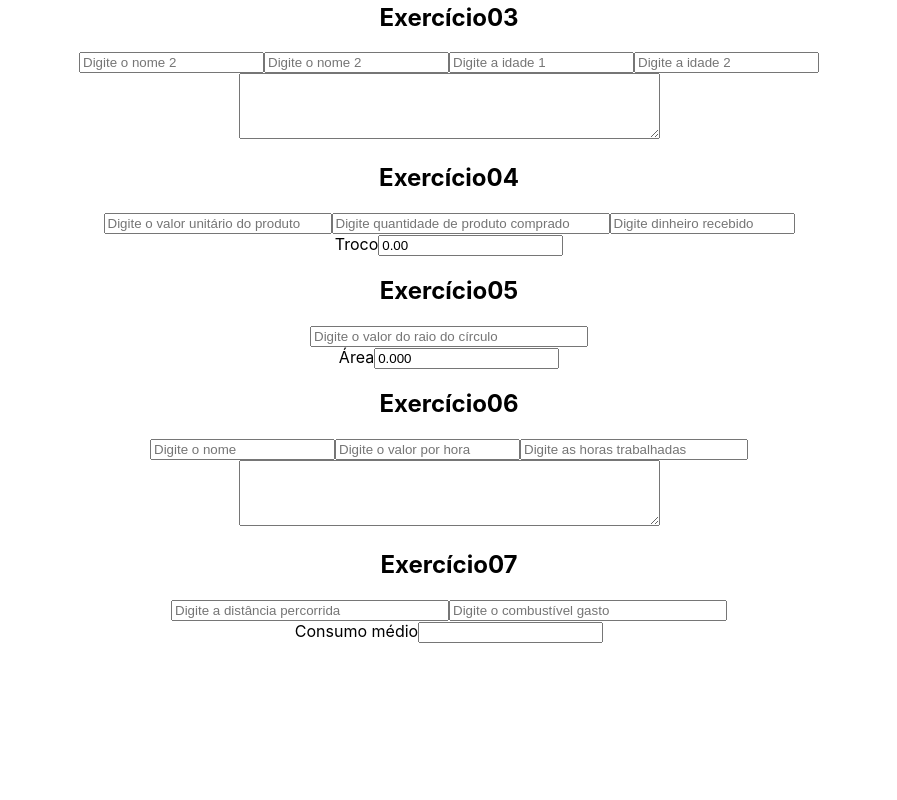
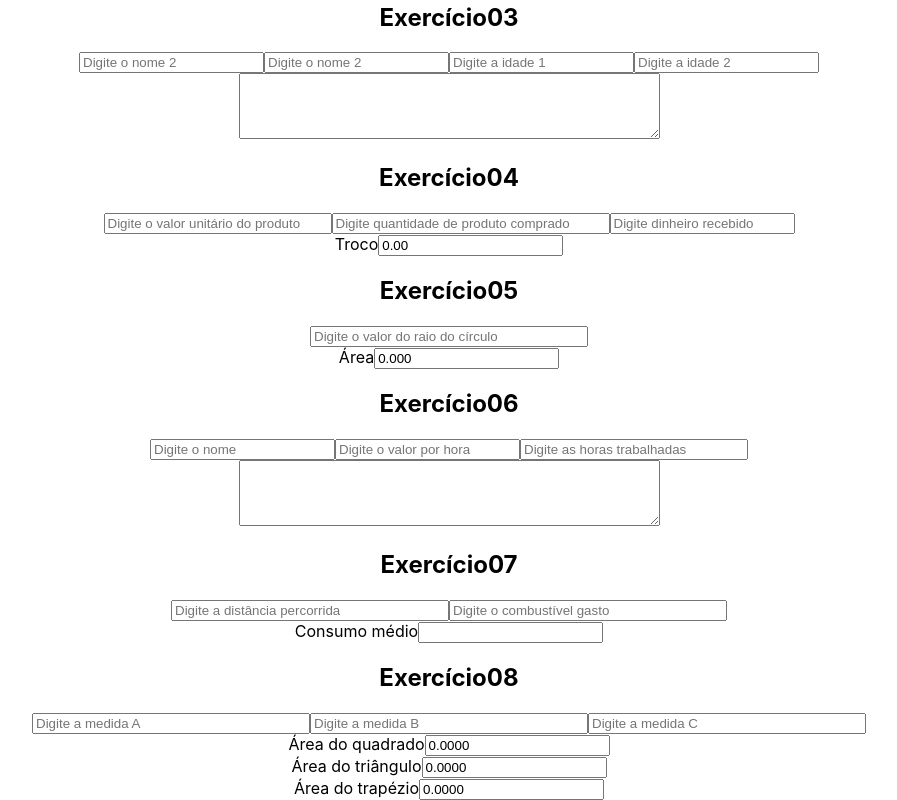
Before and after one commit to FernandoYoneda/Tegra, a React (Create React App) app: page / in a window 1280 px wide. Shown: the part 309-1109 px from the top of the page, without its empty margins (191-1088 px from the left). Before the commit the page ends 952 px from the top, so only its background shows below. Built offline with nearby package versions, Linux system fonts and the light colour scheme.

Commit message:
exercicio08

```diff
--- a/src/App.tsx
+++ b/src/App.tsx
@@ -10,6 +10,7 @@ import Exercicio04 from "./Exercicio04/exercicio04";
 import Exercicio05 from "./Exercicio05/exercicio05";
 import Exercicio06 from "./Exercicio06/exercicio06";
 import Exercicio07 from "./Exercicio07/exercicio07";
+import Exercicio08 from "./Exercicio08/exercicio08";
 
 function App() {
   return (
@@ -21,6 +22,7 @@ function App() {
       <Exercicio05 />
       <Exercicio06 />
       <Exercicio07 />
+      <Exercicio08 />
     </div>
   );
 }
--- /dev/null
+++ b/src/Exercicio08/exercicio08.tsx
@@ -0,0 +1,66 @@
+import { useState } from "react";
+
+const Exercicio08 = () => {
+  const [dados, setDados] = useState({
+    medidaA: 0,
+    medidaB: 0,
+    medidaC: 0,
+  });
+
+  const areaQuadrado = dados.medidaA * 4;
+  const areaTriangulo = (dados.medidaA * dados.medidaB) / 2;
+  const areaTrapezio = ((dados.medidaA + dados.medidaB) * dados.medidaC) / 2;
+
+  return (
+    <div>
+      <h2>Exercício08</h2>
+      <form>
+        <input
+          style={{ width: "270px" }}
+          type="number"
+          onChange={(e) =>
+            setDados((x) => ({
+              ...x,
+              medidaA: Number(e.target.value),
+            }))
+          }
+          placeholder="Digite a medida A"
+        />
+        <input
+          style={{ width: "270px" }}
+          type="number"
+          onChange={(e) =>
+            setDados((x) => ({
+              ...x,
+              medidaB: Number(e.target.value),
+            }))
+          }
+          placeholder="Digite a medida B"
+        />
+        <input
+          style={{ width: "270px" }}
+          type="number"
+          onChange={(e) =>
+            setDados((x) => ({
+              ...x,
+              medidaC: Number(e.target.value),
+            }))
+          }
+          placeholder="Digite a medida C"
+        />
+
+        <br />
+        <label>Área do quadrado</label>
+        <input type="number" value={areaQuadrado.toFixed(4)} />
+        <br />
+        <label>Área do triângulo</label>
+        <input type="number" value={areaTriangulo.toFixed(4)} />
+        <br />
+        <label>Área do trapézio</label>
+        <input type="number" value={areaTrapezio.toFixed(4)} />
+      </form>
+    </div>
+  );
+};
+
+export default Exercicio08;
```
